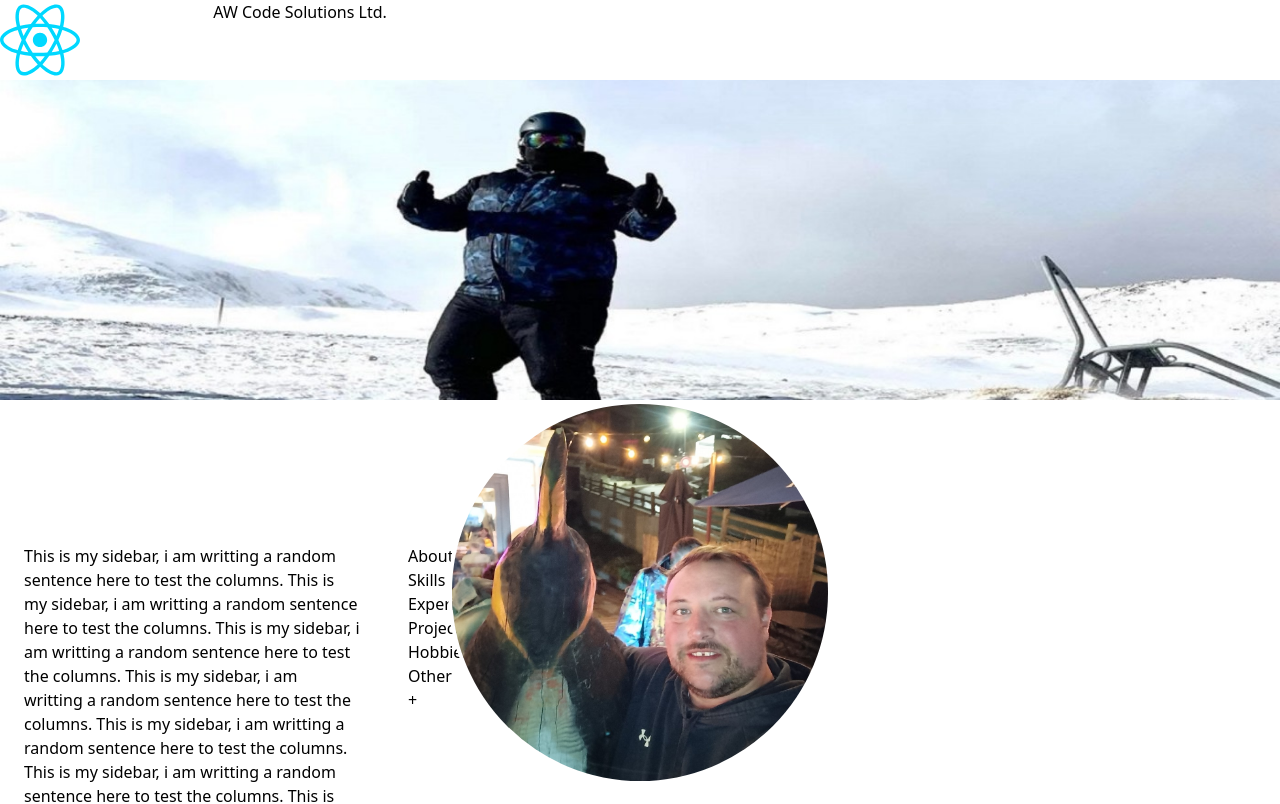
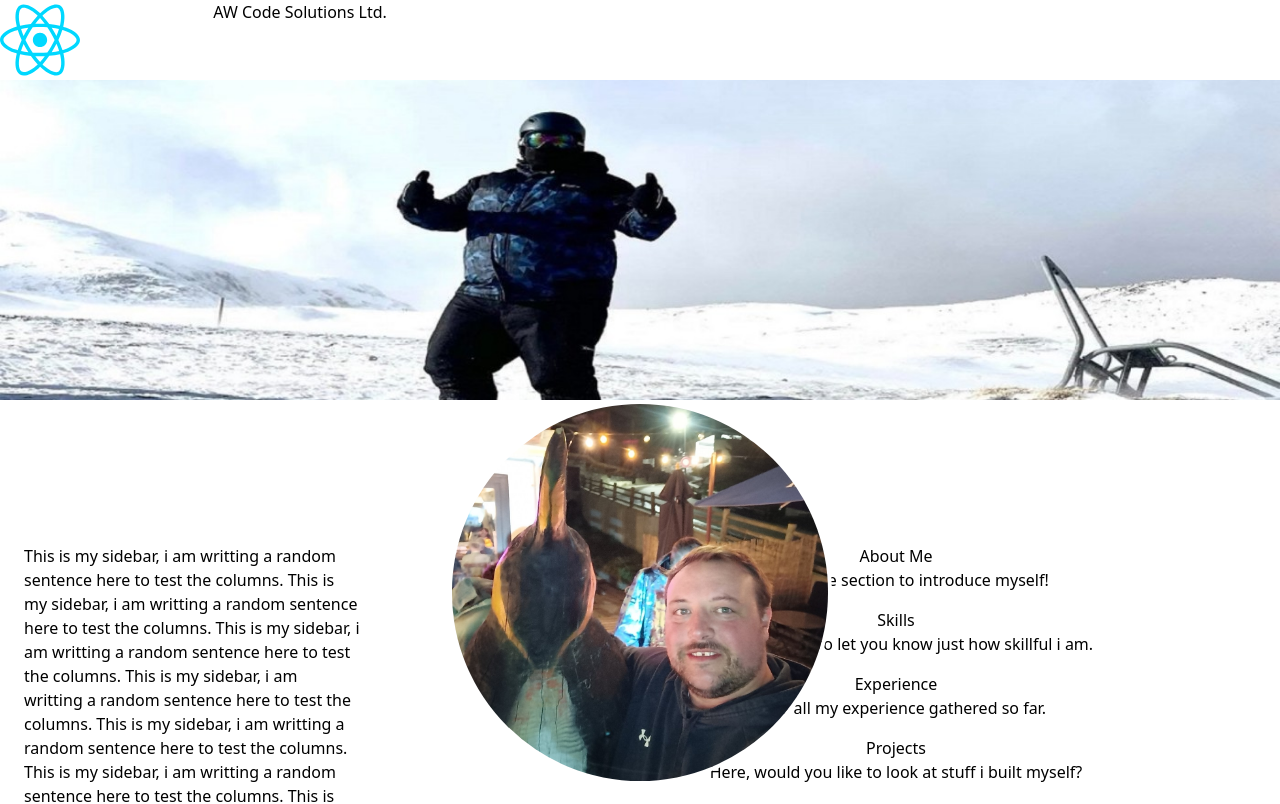
Before and after one commit to aaron-wilson-awcs/personal-portfolio, a React app in the folder PersonalPortfolio.React/: page / in a window 1280 px wide. Shown: the top 804 px of the page. Built offline with nearby package versions, Linux system fonts and the light colour scheme; the HTML template or start-up script is replaced by a standard one.

Commit message:
added to contents.css

```diff
--- a/PersonalPortfolio.React/src/modules/Content/Content.css
+++ b/PersonalPortfolio.React/src/modules/Content/Content.css
@@ -2,3 +2,8 @@ div#content {
     column-span: 1;
     padding: 1.5rem;
 }
+
+#content ul li {
+    text-align: center;
+    padding-bottom: 1rem;
+}
--- a/PersonalPortfolio.React/src/modules/Content/Content.tsx
+++ b/PersonalPortfolio.React/src/modules/Content/Content.tsx
@@ -5,12 +5,12 @@ function Content() {
     <>
       <div id="content">
         <ul>
-            <li><h1>About Me</h1></li>
-            <li><h1>Skills</h1></li>
-            <li><h1>Experience</h1></li>
-            <li><h1>Projects</h1></li>
-            <li><h1>Hobbies</h1></li>
-            <li><h1>Other</h1></li>
+            <li><h1>About Me</h1><p>this is a little section to introduce myself!</p></li>
+            <li><h1>Skills</h1><p>this is a section to let you know just how skillful i am.</p></li>
+            <li><h1>Experience</h1><p>this is all my experience gathered so far.</p></li>
+            <li><h1>Projects</h1><p>Here, would you like to look at stuff i built myself?</p></li>
+            <li><h1>Hobbies</h1><p>Yes, i am human and i like to get outdoors and have fun too!</p></li>
+            <li><h1>Other</h1><p>No idea what i will put here but i bet it will be EPIC!</p></li>
 +        </ul>
       </div>
     </>
```
